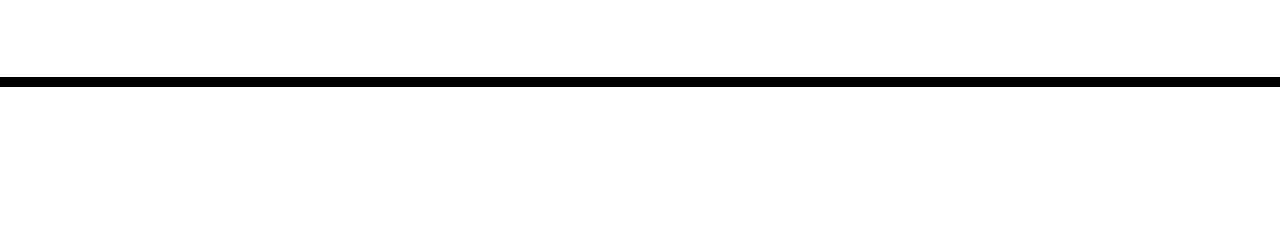
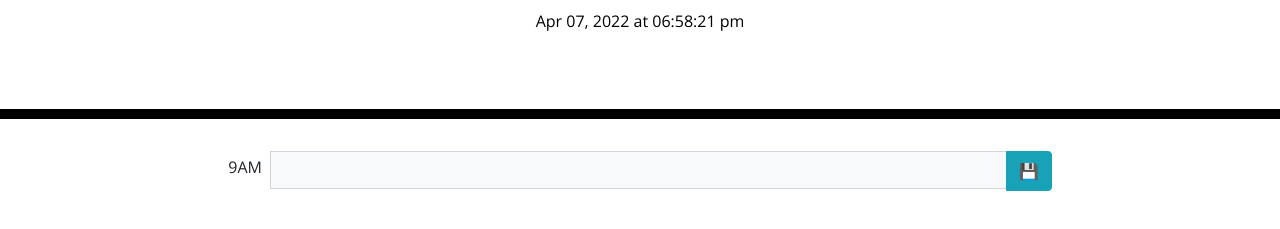
Before and after one commit to NBFxSuccess/Planner, a plain HTML site: page Develop/index.html in a window 1280 px wide. Shown: the part 181-410 px from the top of the page. Drawn offline with nearby package versions, Linux system fonts and the light colour scheme.

Commit message:
added first timeblock

```diff
--- /dev/null
+++ b/Develop/assets/script.js
@@ -0,0 +1,4 @@
+time = document.querySelector("#time");
+setInterval(function() {
+    time.innerText = moment().format("MMM DD, YYYY [at] hh:mm:ss a");
+}, 1000);
--- a/Develop/index.html
+++ b/Develop/index.html
@@ -18,7 +18,7 @@
       href="https://fonts.googleapis.com/css?family=Open+Sans&display=swap"
       rel="stylesheet"
     />
-    <link rel="stylesheet" href="style.css" />
+    <link rel="stylesheet" href="./assets/style.css" />
     <title>Work Day Scheduler</title>
   </head>
 
@@ -26,12 +26,22 @@
     <header class="jumbotron">
       <h1 class="display-3">Work Day Scheduler</h1>
       <p class="lead">A simple calendar app for scheduling your work day</p>
+      <p id="time"></p>
       <p id="currentDay" class="lead"></p>
     </header>
     <div class="container">
       <!-- Timeblocks go here -->
     </div>
+    <div class="input-group col=12 col-lg-8 m-auto">
+      <p class="align-text mr-2 mt-2">9AM</p><input type="text" class="form-control bg-light" placeholder="" aria-label="" aria-describedby="basic-addon1">
+      <div class="input-group-append">
+        <button onclick="save9am" class="btn btn-info" type="button">💾</button>
+      </div>
+    </div>
 
+
+    <script src="./assets/script.js"></script>
+    <script src="https://cdnjs.cloudflare.com/ajax/libs/jquery/3.2.1/jquery.min.js"></script>
     <script src="https://cdnjs.cloudflare.com/ajax/libs/jquery/3.2.1/jquery.min.js"></script>
     <script src="https://cdnjs.cloudflare.com/ajax/libs/moment.js/2.24.0/moment.min.js"></script>
   </body>
```
Also changed, not shown: Develop/assets/05-third-party-apis-homework-demo.gif (renamed from Assets/05-third-party-apis-homework-demo.gif), Develop/assets/style.css (renamed from Develop/style.css).
